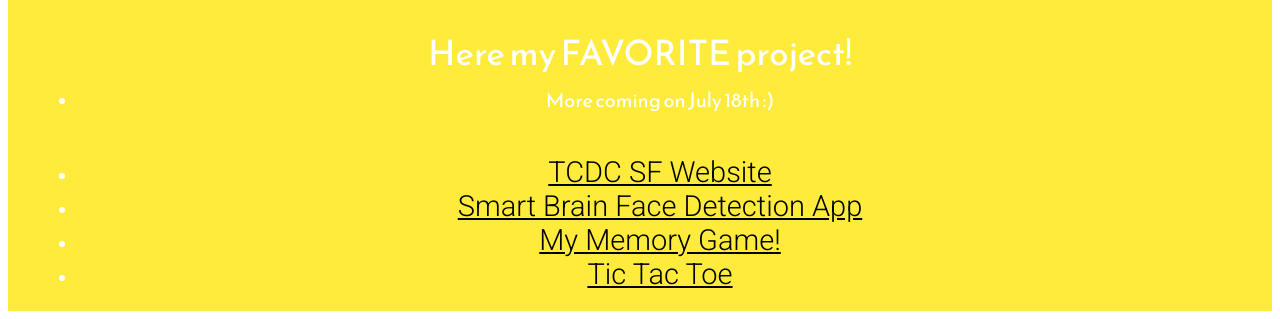
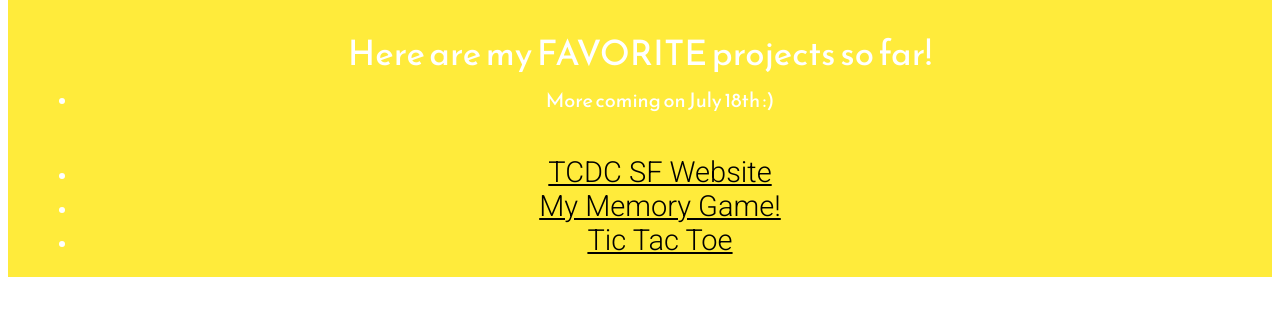
Before and after one commit to keenanhammonds/keenanhammonds.github.io, a plain HTML site: page index.html in a window 1280 px wide. Shown: the part 686-1005 px from the top of the page. After the commit the page ends 971 px from the top, so only its background shows below. Drawn offline with nearby package versions, Linux system fonts and the light colour scheme.

Commit message:
update!! bugs fixed!

```diff
--- a/index.html
+++ b/index.html
@@ -31,7 +31,7 @@
 		</div>
 	</div>
 	<div>
-		<h2 class="projects">Here my FAVORITE project!</h2>
+		<h2 class="projects">Here are my FAVORITE projects so far!</h2>
 		<ul><li id="li">
 			<p class="projects-2">More coming on July 18th :)</p>
 			</li>
@@ -43,14 +43,14 @@
 				<a class="link" href="http://www.tcdc-sf.org/" target="_blank">TCDC SF Website</a>
 			</li>
 			<!-- COMING SOON!! =) JULY 18TH UPDATE -->
+			<!-- <li>
+				<a href="link" target="_blank">Smart Brain Face Detection App</a>
+			</li>			 -->
 			<li>
-				<a href="link" target="_blank">Smart Brain Face Detection App</a>
+				<a href="https://keenanhammonds.github.io/memory-game/" target="_blank">My Memory Game!</a>
 			</li>
 			<li>
-				<a href="./memory-game/index.html" target="_blank">My Memory Game!</a>
-			</li>
-			<li>
-				<a href="./tic-tac-toe/index.html" target="_blank">Tic Tac Toe</a>
+				<a href="https://pages.git.generalassemb.ly/keenanhammonds/tic-tac-toe/" target="_blank">Tic Tac Toe</a>
 			</li>
 
 		</ul>
```
